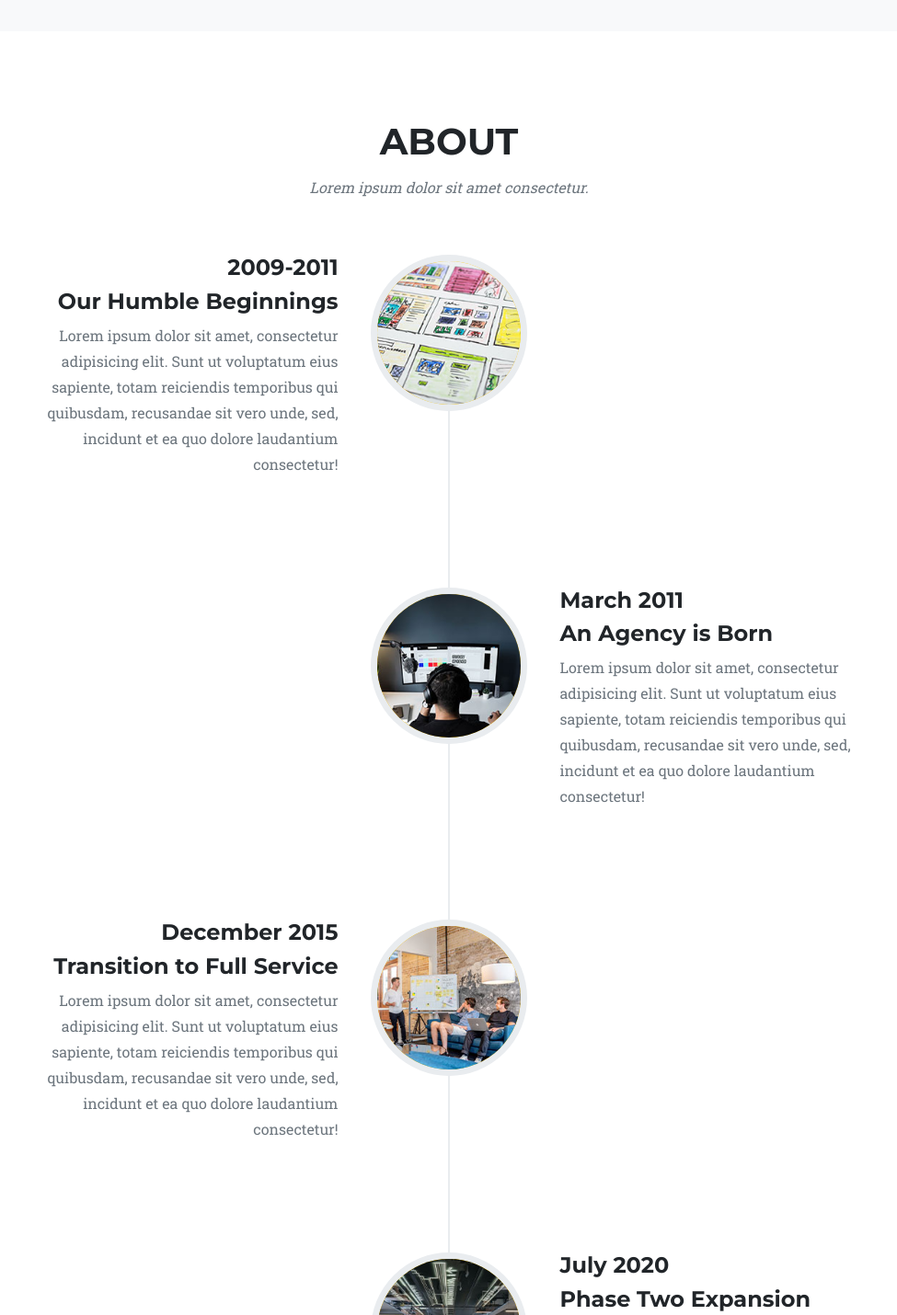
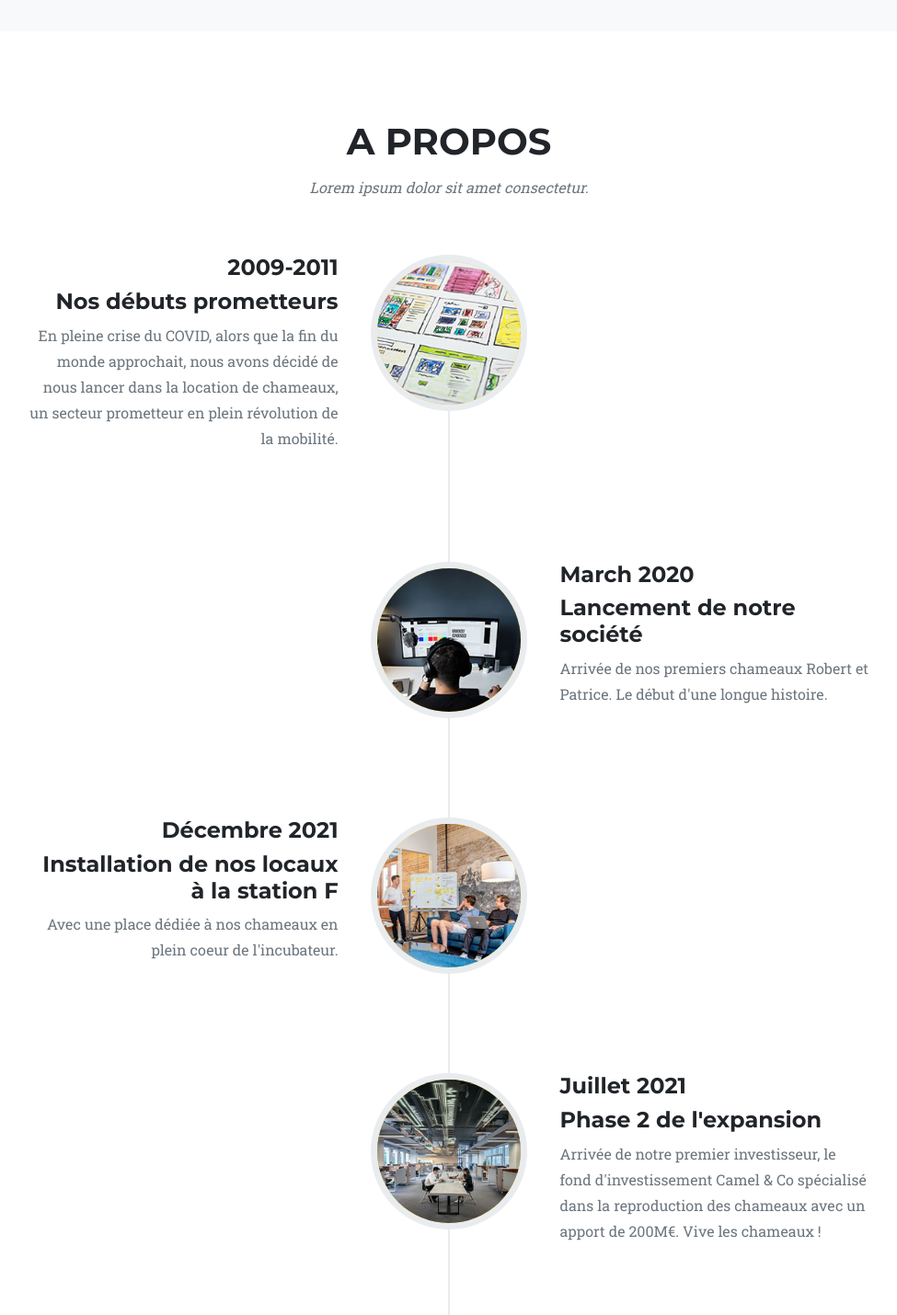
Before and after one commit to camillelenormand/startup-project-THP, a plain HTML site: page index.html in a window 1280 px wide. Shown: the part 2760-4190 px from the top of the page at 92% size, without its empty margins (152-1127 px from the left). Drawn offline with nearby package versions, Linux system fonts and the light colour scheme.

Commit message:
Update portfolio

```diff
--- a/index.html
+++ b/index.html
@@ -184,7 +184,7 @@
         <section class="page-section" id="about">
             <div class="container">
                 <div class="text-center">
-                    <h2 class="section-heading text-uppercase">About</h2>
+                    <h2 class="section-heading text-uppercase">A propos</h2>
                     <h3 class="section-subheading text-muted">Lorem ipsum dolor sit amet consectetur.</h3>
                 </div>
                 <ul class="timeline">
@@ -193,39 +193,39 @@
                         <div class="timeline-panel">
                             <div class="timeline-heading">
                                 <h4>2009-2011</h4>
-                                <h4 class="subheading">Our Humble Beginnings</h4>
+                                <h4 class="subheading">Nos débuts prometteurs</h4>
                             </div>
-                            <div class="timeline-body"><p class="text-muted">Lorem ipsum dolor sit amet, consectetur adipisicing elit. Sunt ut voluptatum eius sapiente, totam reiciendis temporibus qui quibusdam, recusandae sit vero unde, sed, incidunt et ea quo dolore laudantium consectetur!</p></div>
+                            <div class="timeline-body"><p class="text-muted">En pleine crise du COVID, alors que la fin du monde approchait, nous avons décidé de nous lancer dans la location de chameaux, un secteur prometteur en plein révolution de la mobilité.</p></div>
                         </div>
                     </li>
                     <li class="timeline-inverted">
                         <div class="timeline-image"><img class="rounded-circle img-fluid" src="assets/img/about/2.jpg" alt="..." /></div>
                         <div class="timeline-panel">
                             <div class="timeline-heading">
-                                <h4>March 2011</h4>
-                                <h4 class="subheading">An Agency is Born</h4>
+                                <h4>March 2020</h4>
+                                <h4 class="subheading">Lancement de notre société</h4>
                             </div>
-                            <div class="timeline-body"><p class="text-muted">Lorem ipsum dolor sit amet, consectetur adipisicing elit. Sunt ut voluptatum eius sapiente, totam reiciendis temporibus qui quibusdam, recusandae sit vero unde, sed, incidunt et ea quo dolore laudantium consectetur!</p></div>
+                            <div class="timeline-body"><p class="text-muted">Arrivée de nos premiers chameaux Robert et Patrice. Le début d'une longue histoire.</p></div>
                         </div>
                     </li>
                     <li>
                         <div class="timeline-image"><img class="rounded-circle img-fluid" src="assets/img/about/3.jpg" alt="..." /></div>
                         <div class="timeline-panel">
                             <div class="timeline-heading">
-                                <h4>December 2015</h4>
-                                <h4 class="subheading">Transition to Full Service</h4>
+                                <h4>Décembre 2021</h4>
+                                <h4 class="subheading">Installation de nos locaux à la station F </h4>
                             </div>
-                            <div class="timeline-body"><p class="text-muted">Lorem ipsum dolor sit amet, consectetur adipisicing elit. Sunt ut voluptatum eius sapiente, totam reiciendis temporibus qui quibusdam, recusandae sit vero unde, sed, incidunt et ea quo dolore laudantium consectetur!</p></div>
+                            <div class="timeline-body"><p class="text-muted">Avec une place dédiée à nos chameaux en plein coeur de l'incubateur.</p></div>
                         </div>
                     </li>
                     <li class="timeline-inverted">
                         <div class="timeline-image"><img class="rounded-circle img-fluid" src="assets/img/about/4.jpg" alt="..." /></div>
                         <div class="timeline-panel">
                             <div class="timeline-heading">
-                                <h4>July 2020</h4>
-                                <h4 class="subheading">Phase Two Expansion</h4>
+                                <h4>Juillet 2021</h4>
+                                <h4 class="subheading">Phase 2 de l'expansion</h4>
                             </div>
-                            <div class="timeline-body"><p class="text-muted">Lorem ipsum dolor sit amet, consectetur adipisicing elit. Sunt ut voluptatum eius sapiente, totam reiciendis temporibus qui quibusdam, recusandae sit vero unde, sed, incidunt et ea quo dolore laudantium consectetur!</p></div>
+                            <div class="timeline-body"><p class="text-muted">Arrivée de notre premier investisseur, le fond d'investissement Camel & Co spécialisé dans la reproduction des chameaux avec un apport de 200M€. Vive les chameaux !</p></div>
                         </div>
                     </li>
                     <li class="timeline-inverted">
```
